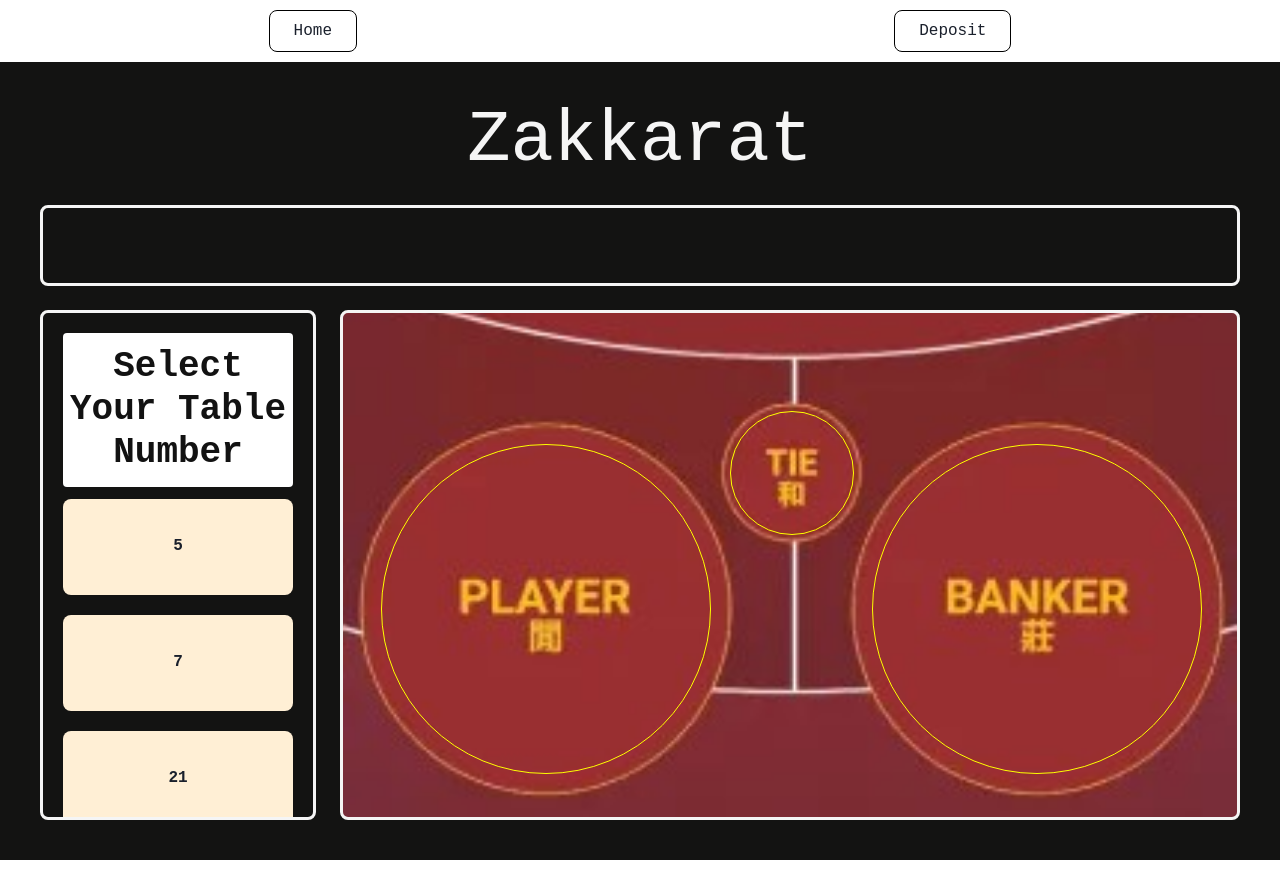
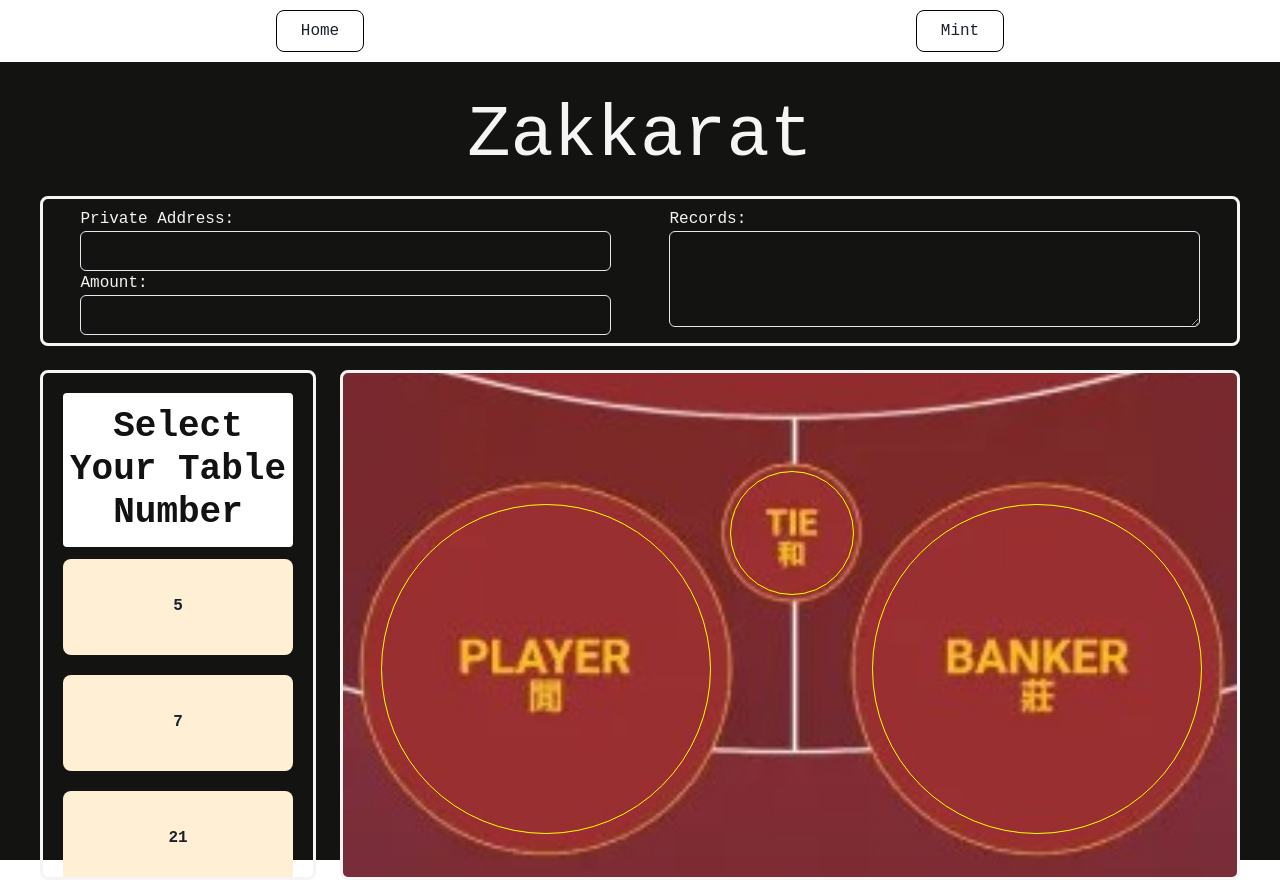
Before and after one commit to jasonkwm/leo-zakkarat, a Next.js app in the folder frontend/: page / in a window 1280 px wide. Built offline with nearby package versions, Linux system fonts and the light colour scheme; a web font is replaced by a local one.

Commit message:
feat: done main game input field

```diff
--- a/frontend/src/components/MainComponent.tsx
+++ b/frontend/src/components/MainComponent.tsx
@@ -18,7 +18,7 @@ export default function MainComponent({ children }: { children: React.ReactNode
                     Home
                 </Link>
                 <Link href="/mint" border={"solid 1px black"} borderRadius={"8px"} padding={"8px 24px"}>
-                    Deposit
+                    Mint
                 </Link>
             </Box>
             <Box mt={"60px"}>{children}</Box>
--- a/frontend/src/pages/index.tsx
+++ b/frontend/src/pages/index.tsx
@@ -1,9 +1,12 @@
 import { Inter } from "next/font/google";
-import { Box, Center, Grid, GridItem } from "@chakra-ui/react";
+import { Box, Center, Grid, GridItem, Input, Textarea, Text } from "@chakra-ui/react";
 import { Heading } from "@chakra-ui/react";
 import MainComponent from "@/components/MainComponent";
 import BaccaratTable from "@/components/BaccaratTable";
 import TableList from "@/components/TableList";
+import { useMainDataContext } from "@/hooks/MainDataProvider";
+import React from "react";
+
 const inter = Inter({ subsets: ["latin"] });
 
 export default function Home() {
@@ -24,7 +27,12 @@ export default function Home() {
                         border={"3px solid"}
                         borderColor={"brand.zakkarat_white"}
                         borderRadius={"lg"}
-                    ></GridItem>
+                        display={"flex"}
+                        justifyContent={"space-around"}
+                        padding={"8px"}
+                    >
+                        <PlayTheGame />
+                    </GridItem>
                     <GridItem
                         rowSpan={3}
                         colSpan={3}
@@ -58,3 +66,47 @@ export default function Home() {
         </MainComponent>
     );
 }
+
+function PlayTheGame() {
+    const [privateKey, setPrivateKey] = React.useState("");
+    const [amount, setAmount] = React.useState("");
+    const [creditRecord, setCreditRecord] = React.useState("");
+
+    return (
+        <>
+            <Box width={"45%"}>
+                <Text>Private Address: </Text>
+                <Input
+                    required
+                    onChange={(e) => {
+                        setPrivateKey(e.target.value);
+                    }}
+                    value={privateKey}
+                />
+                <Text>Amount: </Text>
+                <Input
+                    type="number"
+                    onChange={(e) => {
+                        let isnum = /^\d+$/.test(e.target.value);
+                        if (e.target.value.length === 0) setAmount("0");
+                        else if (isnum) setAmount(e.target.value);
+                        else setAmount(amount);
+                    }}
+                    value={amount}
+                    width={"100%"}
+                />
+            </Box>
+            <Box width={"45%"}>
+                <Text>Records: </Text>
+                <Textarea
+                    required
+                    onChange={(e: any) => {
+                        setCreditRecord(e.target.value);
+                    }}
+                    value={creditRecord}
+                    height={"75%"}
+                />
+            </Box>
+        </>
+    );
+}
```
